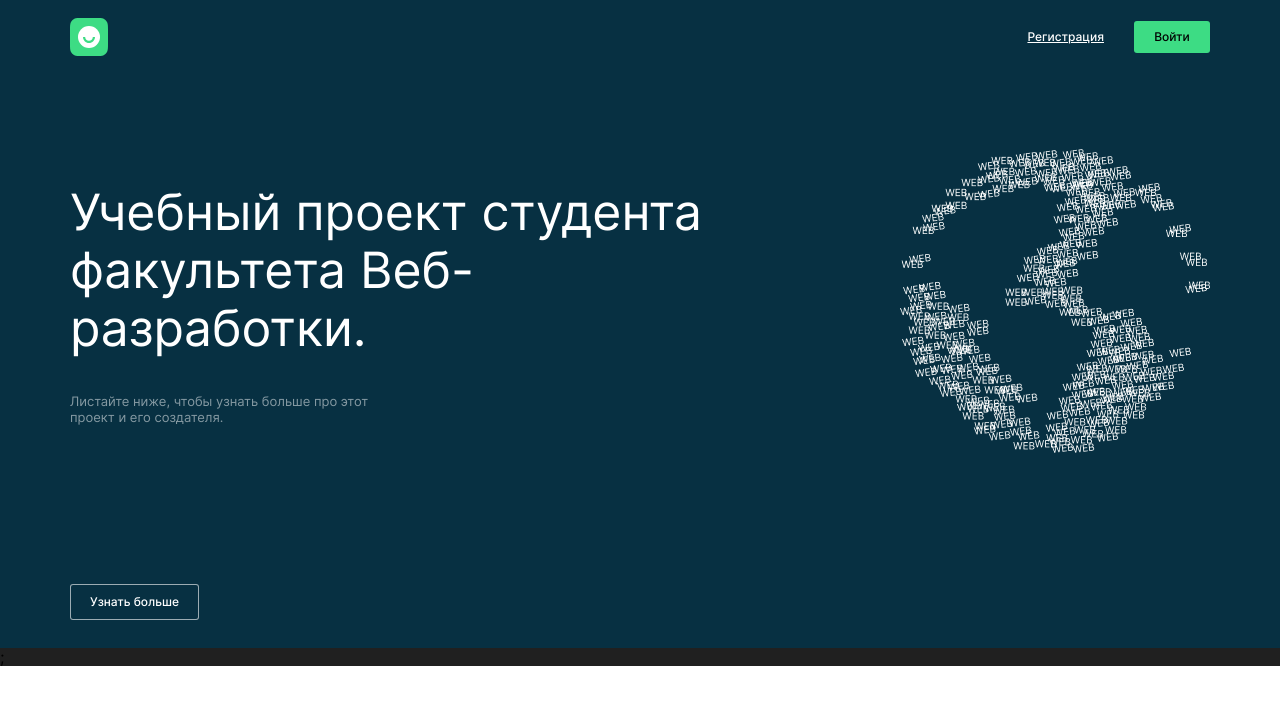
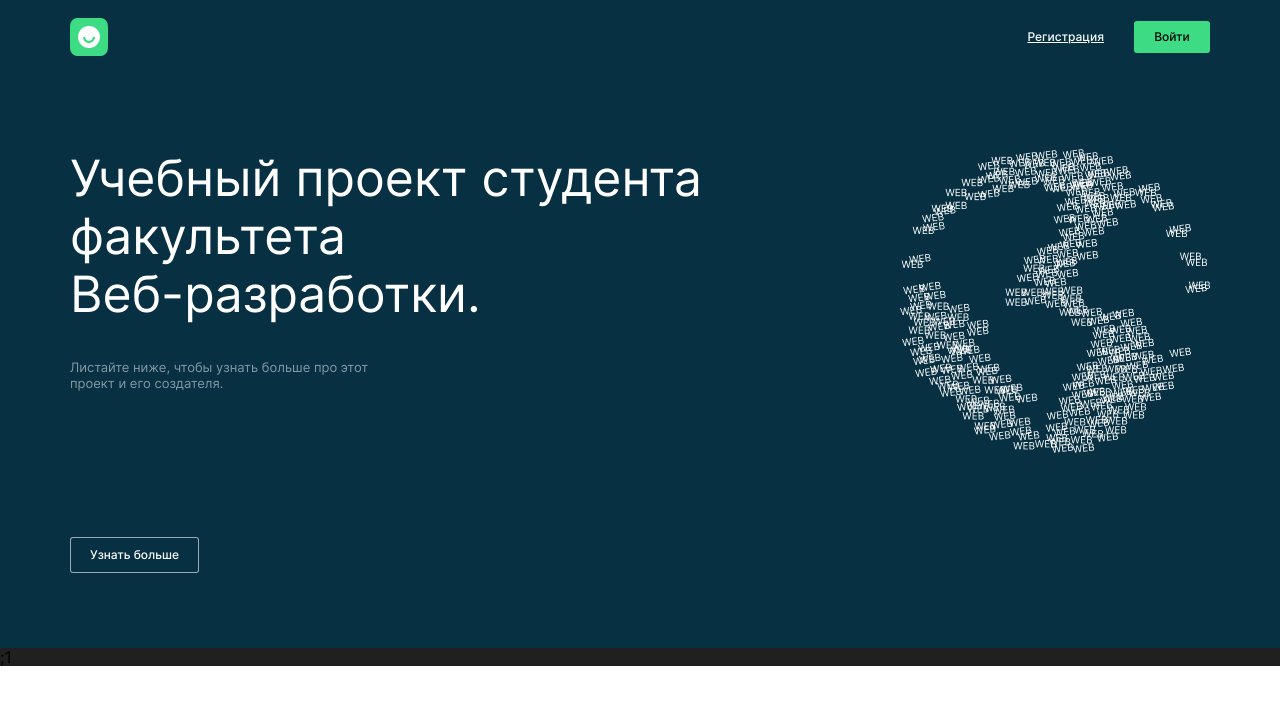
Before and after one commit to ViktorPekin/movies-explorer-frontend, a React (Create React App) app: page / in a window 1280 px wide. Shown: the top 704 px of the page. Built offline with nearby package versions, Linux system fonts and the light colour scheme.

Commit message:
add AboutProject

```diff
--- a/src/components/app/App.css
+++ b/src/components/app/App.css
@@ -1,5 +1,4 @@
 .App {
   background-color: #202020;
   font-family: 'inter', Arial, sans-serif;
-  min-width: 1280px;
 }
--- a/src/components/header/header.css
+++ b/src/components/header/header.css
@@ -1,6 +1,4 @@
 .header {
-  display: flex;
-  align-items: center;
   min-height: 74px;
   background-color: #073042;
 }
@@ -8,18 +6,18 @@
 .header__container {
   display: flex;
   justify-content: space-between;
-  min-width: 1140px;
+  max-width: 1140px;
   margin: 0 auto;
 }
 
 .header__logo {
+  margin-top: 18px;
   width: 38px;
   height: 38px;
 }
 
 .header__button-container {
-  display: flex;
-  align-items: center;
+  margin-top: 21px;
 }
 
 .header__registration {
--- a/src/components/main/Main.js
+++ b/src/components/main/Main.js
@@ -1,9 +1,11 @@
 import Promo from './promo/Promo';
+import AboutProject from './aboutProject/AboutProject';
 
 function Main() {
   return(
     <>
       <Promo/>;
+      <AboutProject/>
     </>
   )
 }
--- /dev/null
+++ b/src/components/main/aboutProject/AboutProject.js
@@ -0,0 +1,7 @@
+function AboutProject() {
+  return (
+    1
+  )
+}
+
+export default AboutProject;
--- a/src/components/main/promo/Promo.js
+++ b/src/components/main/promo/Promo.js
@@ -6,7 +6,7 @@ function Promo() {
       <div className='promo__container'>
         <img className='promo__image-planet' src={Planet} alt='Планета'/>
         <div className='promo__text-container'>
-          <h1 className='promo__title'>Учебный проект студента факультета Веб-разработки.</h1>
+          <h1 className='promo__title'>Учебный проект студента факультета {<br/>} Веб-разработки.</h1>
           <p className='promo__text'>Листайте ниже, чтобы узнать больше про этот проект и его создателя.</p>
           <button className='promo__learn-more'>Узнать больше</button>
         </div>
--- a/src/components/main/promo/promo.css
+++ b/src/components/main/promo/promo.css
@@ -22,17 +22,17 @@
 }
 
 .promo__title {
+  margin: 0;
   font-style: normal;
   font-weight: 400;
   font-size: 50px;
   line-height: 58px;
   color: #FFF;
   max-width: 640px;
-  word-wrap: inherit;
 }
 
 .promo__text {
-  margin-top: 36px;
+  margin: 36px 0 0 0;
   max-width: 310px;
   font-style: normal;
   font-weight: 400;
```
Also changed, not shown: src/components/main/aboutProject/aboutProject.css (added).
